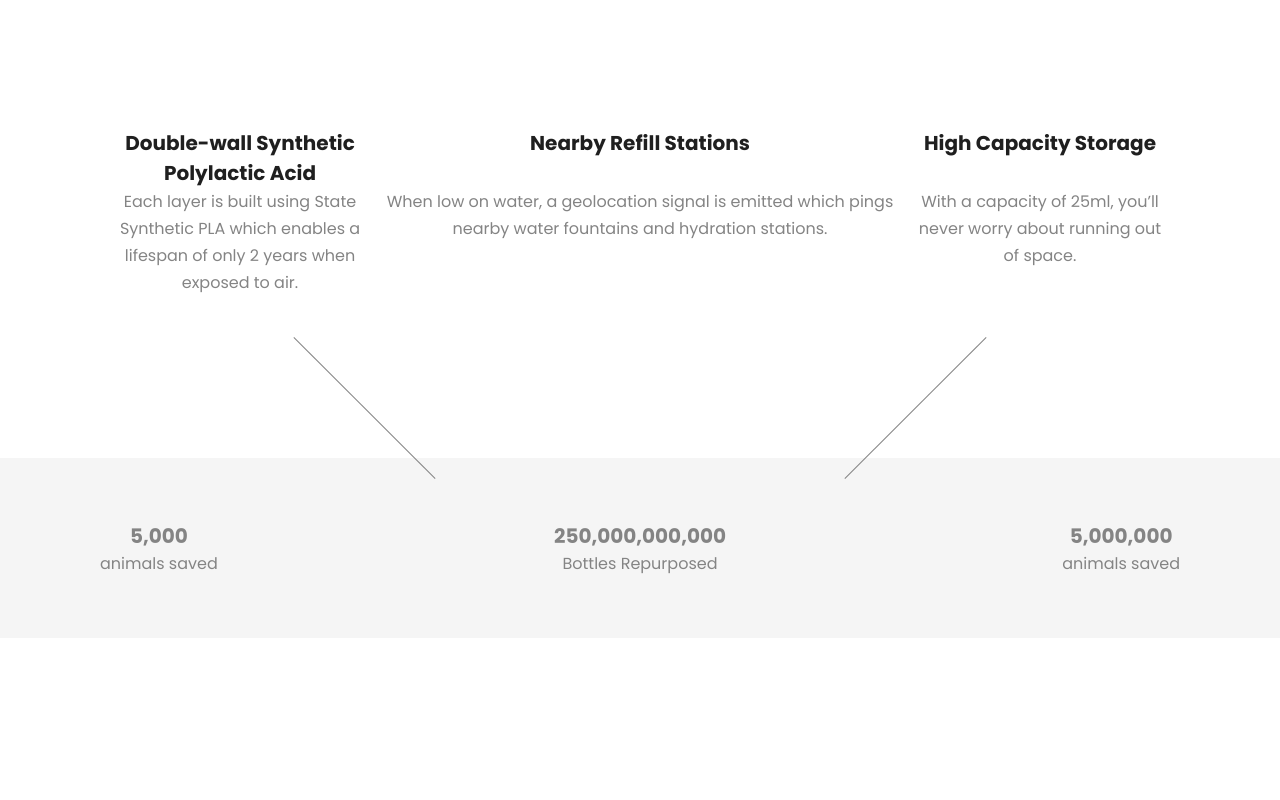
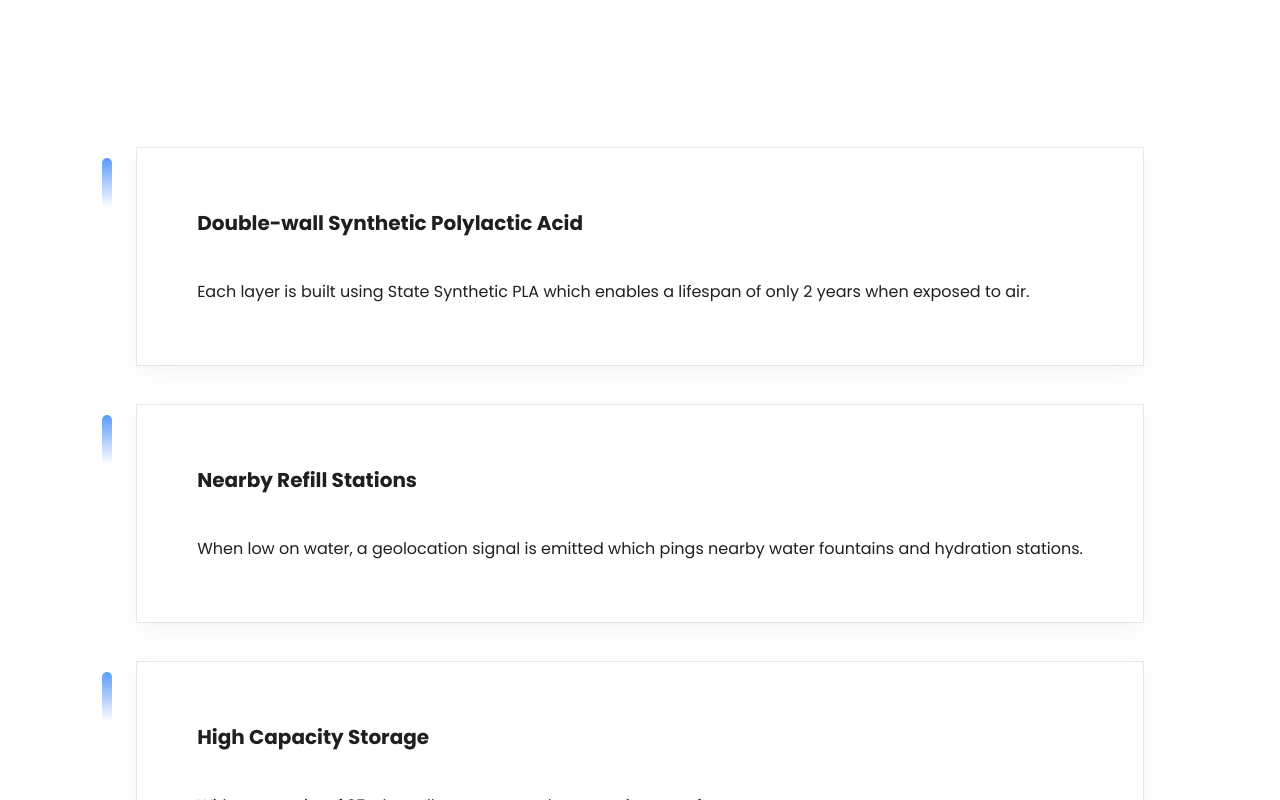
Before and after one commit to DenzelHooke/Plastico, a Next.js app: page / in a window 1280 px wide. Shown: the part 2400-3200 px from the top of the page. Built offline with nearby package versions, Linux system fonts and the light colour scheme.

Commit message:
more mobile changes

```diff
--- a/src/app/components/ProductSpecs.js
+++ b/src/app/components/ProductSpecs.js
@@ -19,17 +19,6 @@ const ProductSpecs = () => {
         </header>
 
         <div className={styles.grid}>
-          <div className={styles.col_1}>
-            <div className={styles.item}>
-              {
-                <ProductSpec
-                  heading="Double-wall Synthetic Polylactic Acid"
-                  p="Each layer is built using State Synthetic PLA which enables a lifespan of only 2 years when exposed to air."
-                />
-              }
-            </div>
-          </div>
-          <div className={styles.col_2}>
           <div className={styles.image}>
             <Image
               src="/assets/bottle-solo.png"
@@ -39,6 +28,15 @@ const ProductSpecs = () => {
               // height={522}
             />
           </div>
+          <div className={styles.item__wrapper}>
+            <div className={styles.item}>
+              {
+                <ProductSpec
+                  heading="Double-wall Synthetic Polylactic Acid"
+                  p="Each layer is built using State Synthetic PLA which enables a lifespan of only 2 years when exposed to air."
+                />
+              }
+            </div>
             <div className={styles.item}>
               <ProductSpec
                 heading="Nearby Refill Stations"
@@ -46,8 +44,6 @@ const ProductSpecs = () => {
                   nearby water fountains and hydration stations."
               />
             </div>
-          </div>
-          <div className={styles.col_3}>
             <div className={styles.item}>
               <ProductSpec
                 heading="High Capacity Storage"
--- a/src/app/styles/productSpecs.module.css
+++ b/src/app/styles/productSpecs.module.css
@@ -1,29 +1,3 @@
-#main .grid {
-  display: grid;
-  grid-template-columns: 250px 550px 250px;
-  justify-content: center;
-}
-#main .col_1 {
-  grid-column: 1/2;
-}
-#main .col_1 .item::after {
-  right: 0px;
-  transform: rotate(-45deg);
-}
-#main .col_2 {
-  grid-column: 2/3;
-}
-#main .col_2 .item::after {
-  display: none;
-  top: 0px;
-}
-#main .col_3 {
-  grid-column: 3/4;
-}
-#main .col_3 .item::after {
-  left: 0px;
-  transform: rotate(45deg);
-}
 #main .heading {
   display: flex;
   justify-content: center;
@@ -48,31 +22,65 @@
   scale: 1.1;
 }
 
+.grid {
+  display: flex;
+}
+
+.item__wrapper {
+  display: flex;
+  flex-direction: column;
+  justify-content: space-evenly;
+}
+
 .item {
-  text-align: center;
+  margin: 20px 0;
   position: relative;
-  height: 180px;
-}
-.item h3 {
-  height: 60px;
-}
-.item p {
-  color: #848484;
 }
 .item::after {
   content: "";
+  width: 10px;
+  height: 50px;
+  border-radius: 20px;
   position: absolute;
-  width: 1px;
-  background-color: #848484;
-  height: 200px;
-  top: 100%;
+  top: 10px;
+  left: -35px;
+  background: linear-gradient(180deg, #9d5cff 0%, rgba(208, 184, 245, 0) 100%);
 }
 
-@media screen and (max-width: 1100px) {
-  #main .grid {
-    grid-template-columns: 180px 350px 180px;
+.image {
+  position: relative;
+  height: 456px;
+  width: 656px;
+  -o-object-fit: contain;
+     object-fit: contain;
+}
+
+@media screen and (max-width: 1400px) {
+  .image {
+    display: none;
   }
-  #main .grid .item h3 {
-    height: 100px;
+  .item {
+    box-shadow: rgba(0, 0, 0, 0.05) 0px 6px 24px 0px, rgba(0, 0, 0, 0.08) 0px 0px 0px 1px;
+    padding: 60px;
+  }
+  .item::after {
+    background: linear-gradient(180deg, #5c9bff 0%, rgba(208, 184, 245, 0) 100%);
+  }
+  .item h3 {
+    margin-bottom: 40px;
+  }
+  .grid {
+    display: flex;
+    justify-content: center;
+  }
+}
+@media screen and (max-width: 800px) {
+  .item {
+    padding: 45px;
+  }
+}
+@media screen and (max-width: 600px) {
+  .item {
+    padding: 30px;
   }
 }/*# sourceMappingURL=productSpecs.module.css.map */
--- a/src/app/styles/productSpecs.module.scss
+++ b/src/app/styles/productSpecs.module.scss
@@ -1,44 +1,44 @@
 @import 'utilities/variables';
 
 #main {
-  .grid {
-    display: grid;
+  // .grid {
+  //   display: grid;
 
-    grid-template-columns: 250px 550px 250px;
-    justify-content: center;
-  }
+  //   grid-template-columns: 250px 550px 250px;
+  //   justify-content: center;
+  // }
 
-  .col_1 {
-    grid-column: 1 / 2;
+  // .col_1 {
+  //   grid-column: 1 / 2;
 
-    .item {
-      &::after {
-        right: 0px;
-        transform: rotate(-45deg);
-      }
-    }
-  }
-  .col_2 {
-    grid-column: 2 / 3;
+  //   .item {
+  //     &::after {
+  //       right: 0px;
+  //       transform: rotate(-45deg);
+  //     }
+  //   }
+  // }
+  // .col_2 {
+  //   grid-column: 2 / 3;
 
-    .item {
-      // padding-top: 220px;
-      &::after {
-        display: none;
-        top: 0px;
-      }
-    }
-  }
-  .col_3 {
-    grid-column: 3 / 4;
+  //   .item {
+  //     // padding-top: 220px;
+  //     &::after {
+  //       display: none;
+  //       top: 0px;
+  //     }
+  //   }
+  // }
+  // .col_3 {
+  //   grid-column: 3 / 4;
 
-    .item {
-      &::after {
-        left: 0px;
-        transform: rotate(45deg);
-      }
-    }
-  }
+  //   .item {
+  //     &::after {
+  //       left: 0px;
+  //       transform: rotate(45deg);
+  //     }
+  //   }
+  // }
 
   .heading {
     display: flex;
@@ -69,48 +69,112 @@
   }
 }
 
-.item {
-  text-align: center;
-  position: relative;
-  height: 180px;
-  // width: 250px;
+// .item {
+//   text-align: center;
+//   position: relative;
+//   height: 180px;
+//   // width: 250px;
 
-  // background-color: $white;
-  // border-radius: $border-radius;
-  // border: 2px solid $dark-black;
+//   // background-color: $white;
+//   // border-radius: $border-radius;
+//   // border: 2px solid $dark-black;
 
-  h3 {
-    height: 60px;
+//   h3 {
+//     height: 60px;
+//   }
+
+//   p {
+//     color: $flat-grey;
+//   }
+
+//   &::after {
+//     content: '';
+//     position: absolute;
+//     width: 1px;
+//     background-color: $flat-grey;
+//     height: 200px;
+//     // bottom: 0px;
+//     top: 100%;
+//   }
+// }
+
+.grid {
+  display: flex;
 }
 
-  p {
-    color: $flat-grey;
+.item__wrapper {
+  display: flex;
+  flex-direction: column;
+  justify-content: space-evenly;
 }
 
+.item {
+  margin: 20px 0;
+  position: relative;
   &::after {
     content: '';
+    width: 10px;
+    height: 50px;
+    border-radius: 20px;
     position: absolute;
-    width: 1px;
-    background-color: $flat-grey;
-    height: 200px;
-    // bottom: 0px;
-    top: 100%;
+    top: 10px;
+    left: -35px;
+    background: linear-gradient(
+      180deg,
+      #9d5cff 0%,
+      rgba(208, 184, 245, 0) 100%
+    );
   }
+}
+
+.image {
+  position: relative;
+  height: 456px;
+  width: 656px;
+  object-fit: contain;
 }
 
 .cta__button {
 }
 
-@media screen and (max-width: 1100px) {
-  #main {
-    .grid {
-      grid-template-columns: 180px 350px 180px;
+@media screen and (max-width: 1400px) {
+  .image {
+    display: none;
+  }
 
   .item {
+    box-shadow: rgba(0, 0, 0, 0.05) 0px 6px 24px 0px,
+      rgba(0, 0, 0, 0.08) 0px 0px 0px 1px;
+    padding: 60px;
+
+    &::after {
+      // height: 100%;
+      background: linear-gradient(
+        180deg,
+        #5c9bff 0%,
+        rgba(208, 184, 245, 0) 100%
+      );
+    }
+
     h3 {
-          height: 100px;
+      margin-bottom: 40px;
     }
   }
+
+  .grid {
+    display: flex;
+    justify-content: center;
   }
 }
+
+@media screen and (max-width: 800px) {
+  .item {
+    padding: 45px;
   }
+}
+
+@media screen and (max-width: 600px) {
+  .item {
+    padding: 30px;
+  }
+}
```
Also changed, not shown: 1 other file (tests, documents, lock files or other folders). Lines whose indentation alone changed are shown as unchanged.
